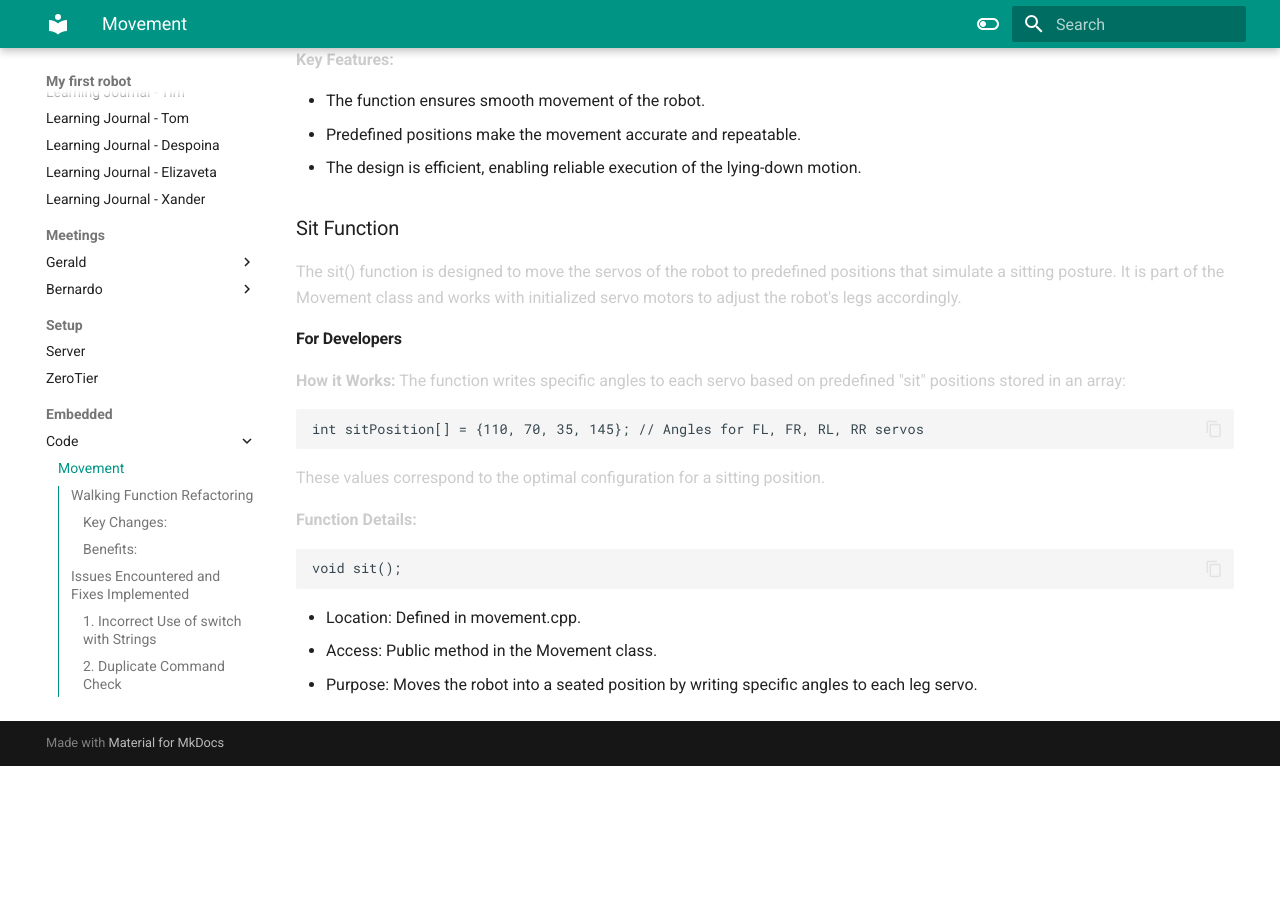
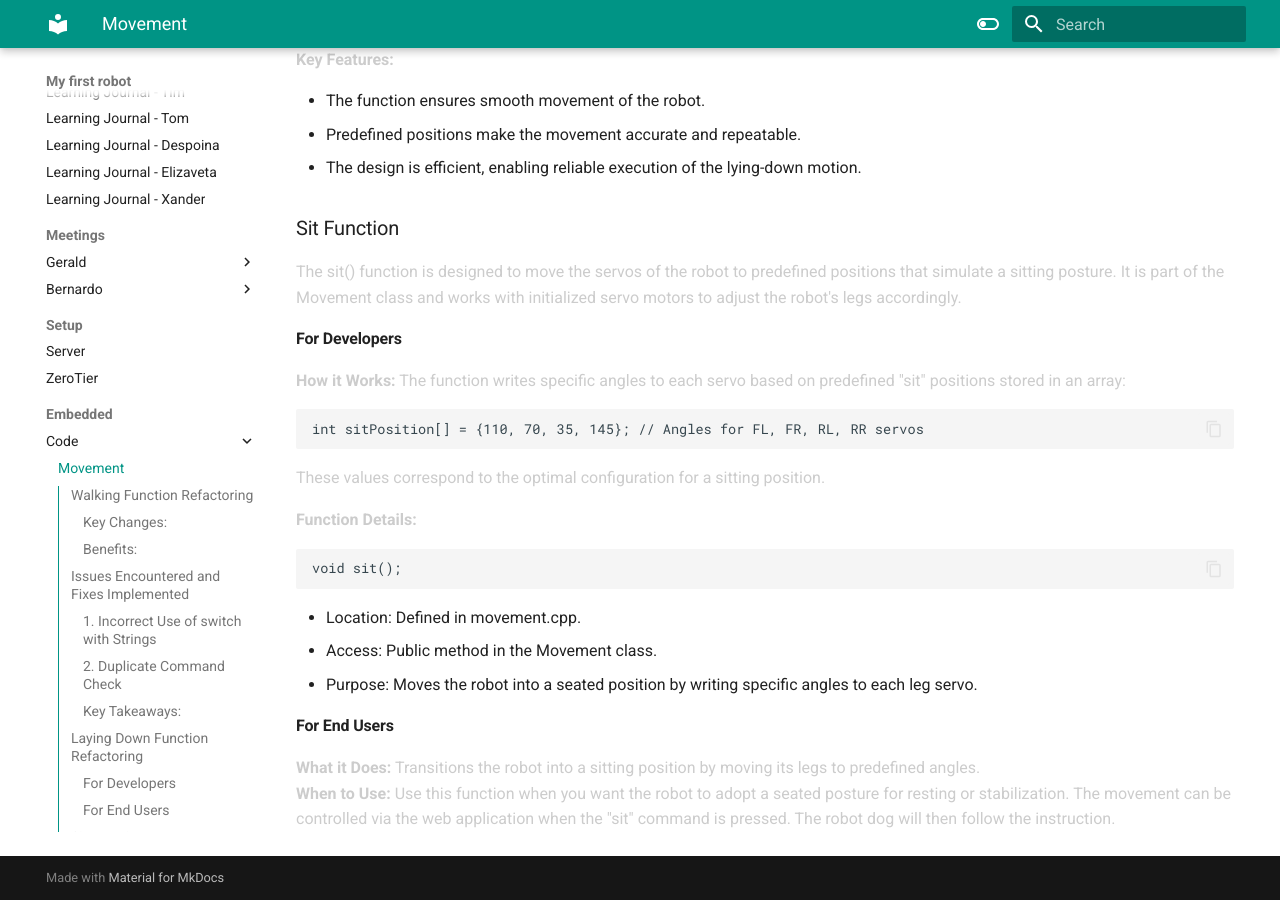
Before and after one commit to VioletHarmon2002/MyFirstRobot, an MkDocs documentation site: the page built from docs/Embedded/Code/movement.md, in a window 1280 px wide and 900 px high, scrolled down 2569 px. Built offline with MkDocs 1.6.1 and Material for MkDocs 9.7.7, drawn with Linux system fonts in a browser that asks for light colours; before the commit the page ends 3335 px from its top, so only the background shows below that.

Commit message:
Added: documentation for End Users

```diff
--- a/docs/Embedded/Code/movement.md
+++ b/docs/Embedded/Code/movement.md
@@ -127,3 +127,7 @@
 - Location: Defined in movement.cpp.
 - Access: Public method in the Movement class.
 - Purpose: Moves the robot into a seated position by writing specific angles to each leg servo.
+
+#### For End Users
+**What it Does:** Transitions the robot into a sitting position by moving its legs to predefined angles.
+**When to Use:** Use this function when you want the robot to adopt a seated posture for resting or stabilization. The movement can be controlled via the web application when the "sit" command is pressed. The robot dog will then follow the instruction.
```
